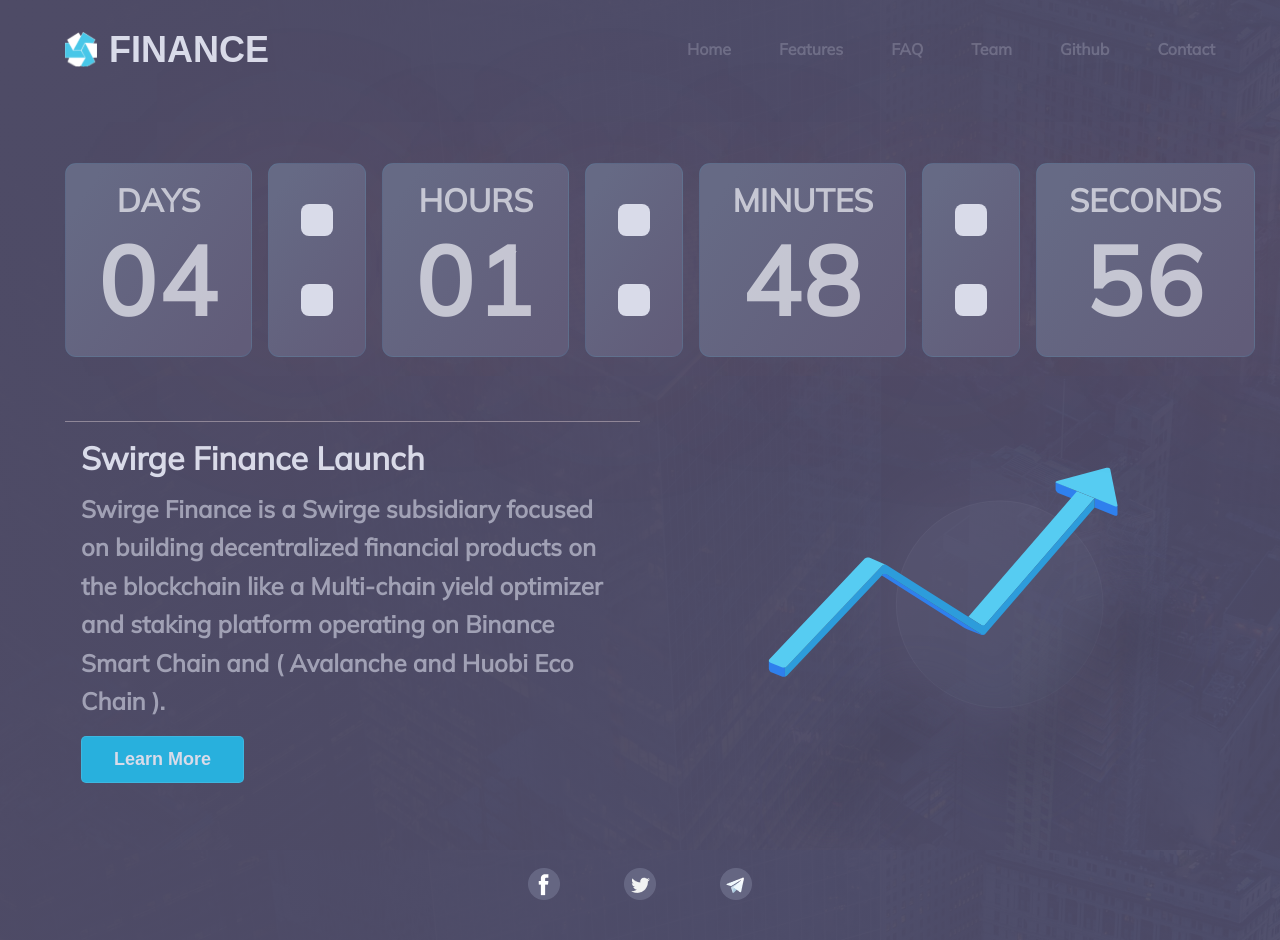
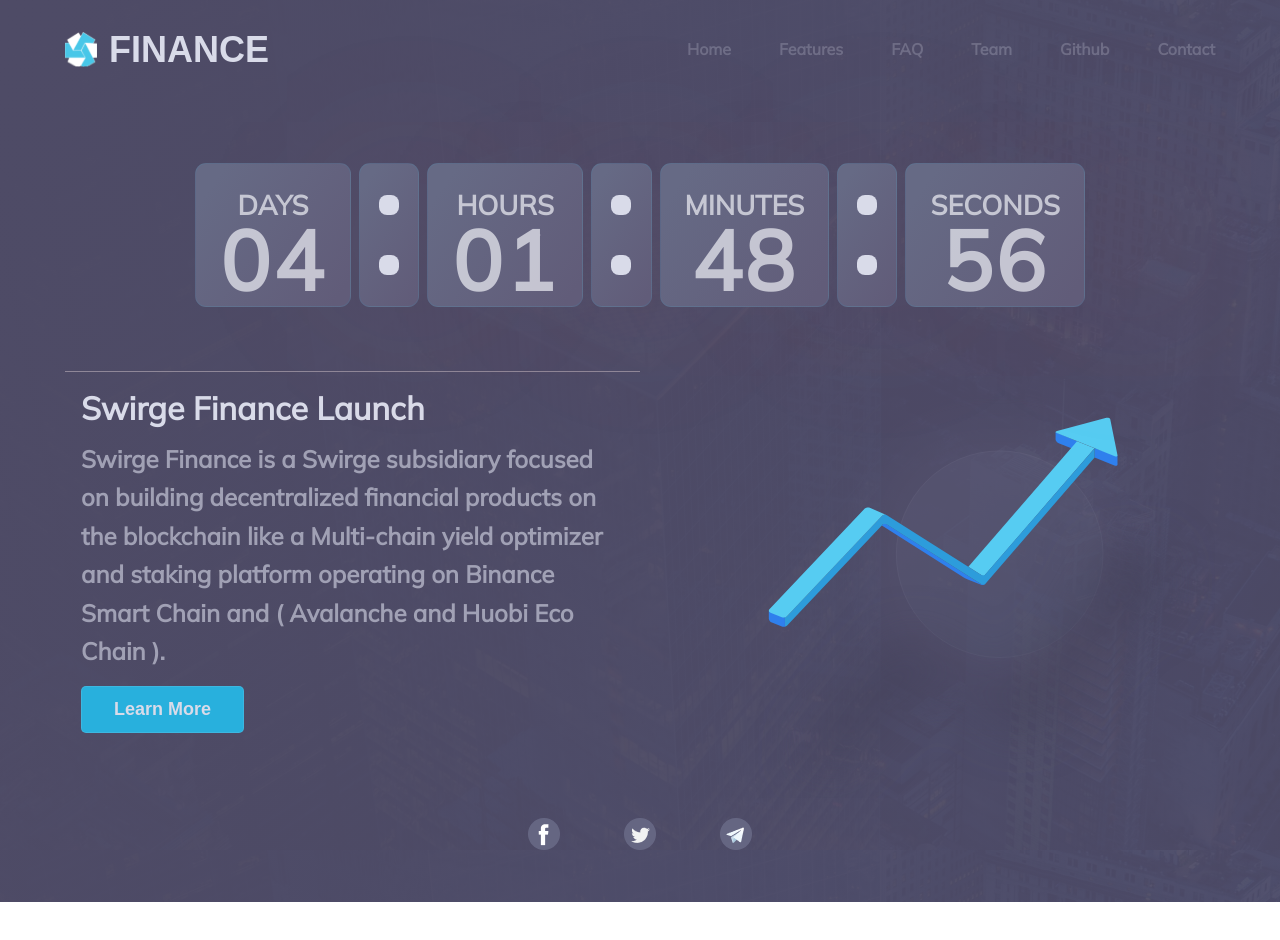
Before and after one commit to caspero-62/swirge-countdown, a React (Create React App) app: page / in a window 1280 px wide. Shown: the top 940 px of the page. After the commit the page ends 902 px from the top, so only its background shows below. Built offline with nearby package versions, Linux system fonts and the light colour scheme; a web font is replaced by a local one.

Commit message:
countdown-responsive

```diff
--- a/src/components/CountdownRenderer/CountdownRenderer.styles.scss
+++ b/src/components/CountdownRenderer/CountdownRenderer.styles.scss
@@ -3,15 +3,30 @@
     max-width: 1150px;
     margin: 0 auto;
     display: flex;
-    justify-content: space-between;
+    justify-content: center;
     padding: 4rem 0;
 
     .time-block,
     .demacator{
-        margin-right: 1rem;
+        margin-right: .5rem;
     }
 
     .time-block:last-child{
         margin-right: 0;
     }
+
+    @media screen and (max-width: 700px) {
+        display: grid;
+        grid-template-columns: repeat(2, minmax(100px, 200px));
+        gap: 2rem;
+
+        .time-block,
+        .demacator{
+            margin-right: 0;
+        }
+
+        .demacator{
+            display: none;
+        }
+    }
 }
--- a/src/components/Demacator/Demacator.styles.scss
+++ b/src/components/Demacator/Demacator.styles.scss
@@ -18,6 +18,28 @@
         background: #D9DBE9;
     }
 
+    @media screen and (max-width: 1310px) {
+        padding: .7rem 1.2rem;
+
+        .block{
+            width: 20px;
+            height: 20px;
+            border-radius: 8px;
+            background: #D9DBE9;
+        }
+    }
+
+    @media screen and (max-width: 1200px) {
+        padding: .5rem 1rem;
+
+        .block{
+            width: 15px;
+            height: 15px;
+            border-radius: 8px;
+            background: #D9DBE9;
+        }
+    }
+
     @media screen and  (max-width: 1000px){
         padding: .5rem 1rem;
 
--- a/src/components/TimeBlock/TimeBlock.styles.scss
+++ b/src/components/TimeBlock/TimeBlock.styles.scss
@@ -26,6 +26,34 @@
         letter-spacing: 3px;
     }
 
+    @media screen and (max-width: 1310px){
+        padding: 1rem 1.5rem;
+
+        .time-block-title{
+            font-size: 1.7em;
+            line-height: 50px;
+        }
+
+        .time-block-value{
+            font-size: 5.2em;
+            line-height: 60px;
+        }
+    }
+
+    // @media screen and (max-width: 1200px) {
+    //     padding: .5rem 1rem;
+
+    //     .time-block-title{
+    //         font-size: 1.1em;
+    //         line-height: 30px;
+    //     }
+
+    //     .time-block-value{
+    //         font-size: 3em;
+    //         line-height: 40px;
+    //     }
+    // }
+
     @media screen and  (max-width: 1000px){
         padding: .5rem 1rem;
 
```
